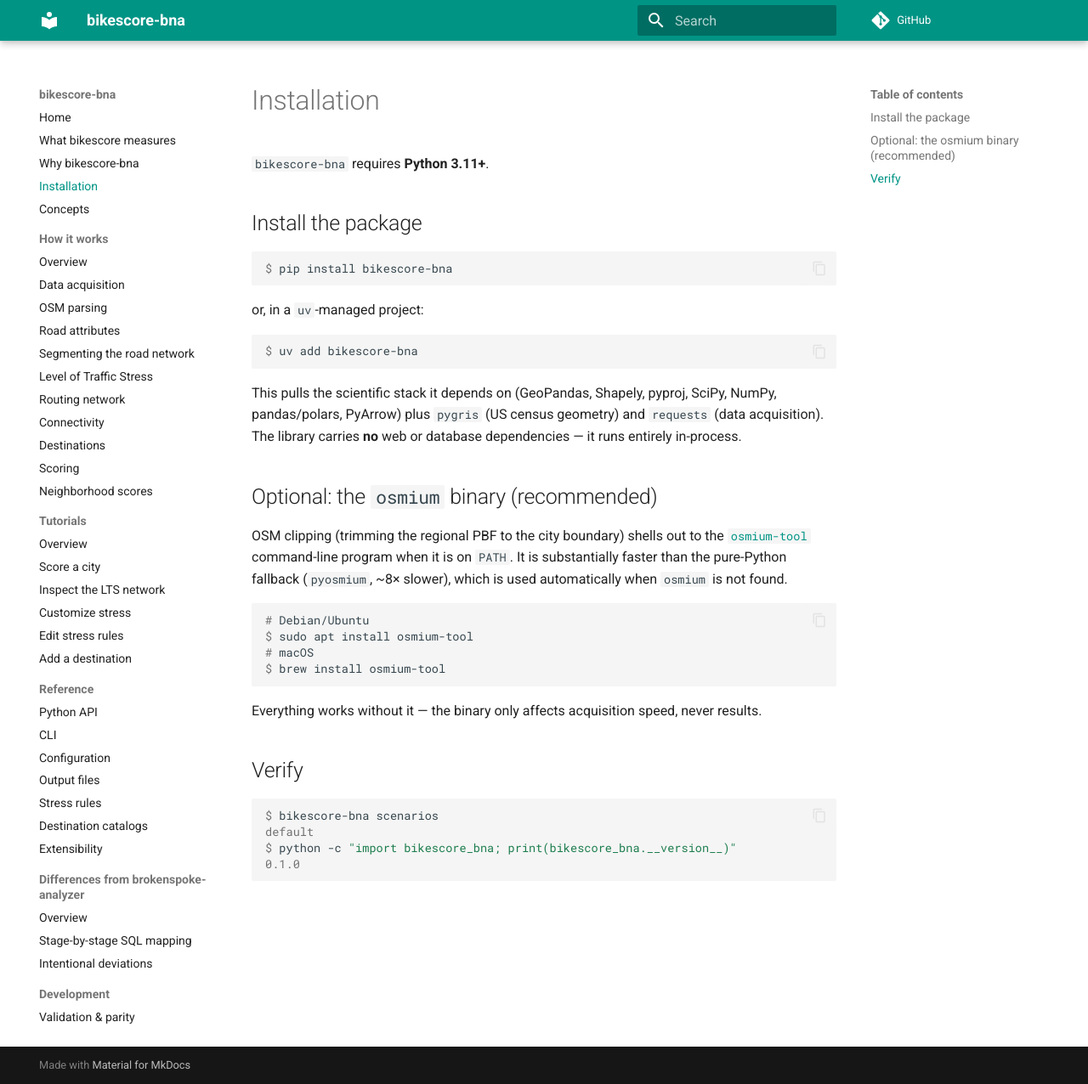
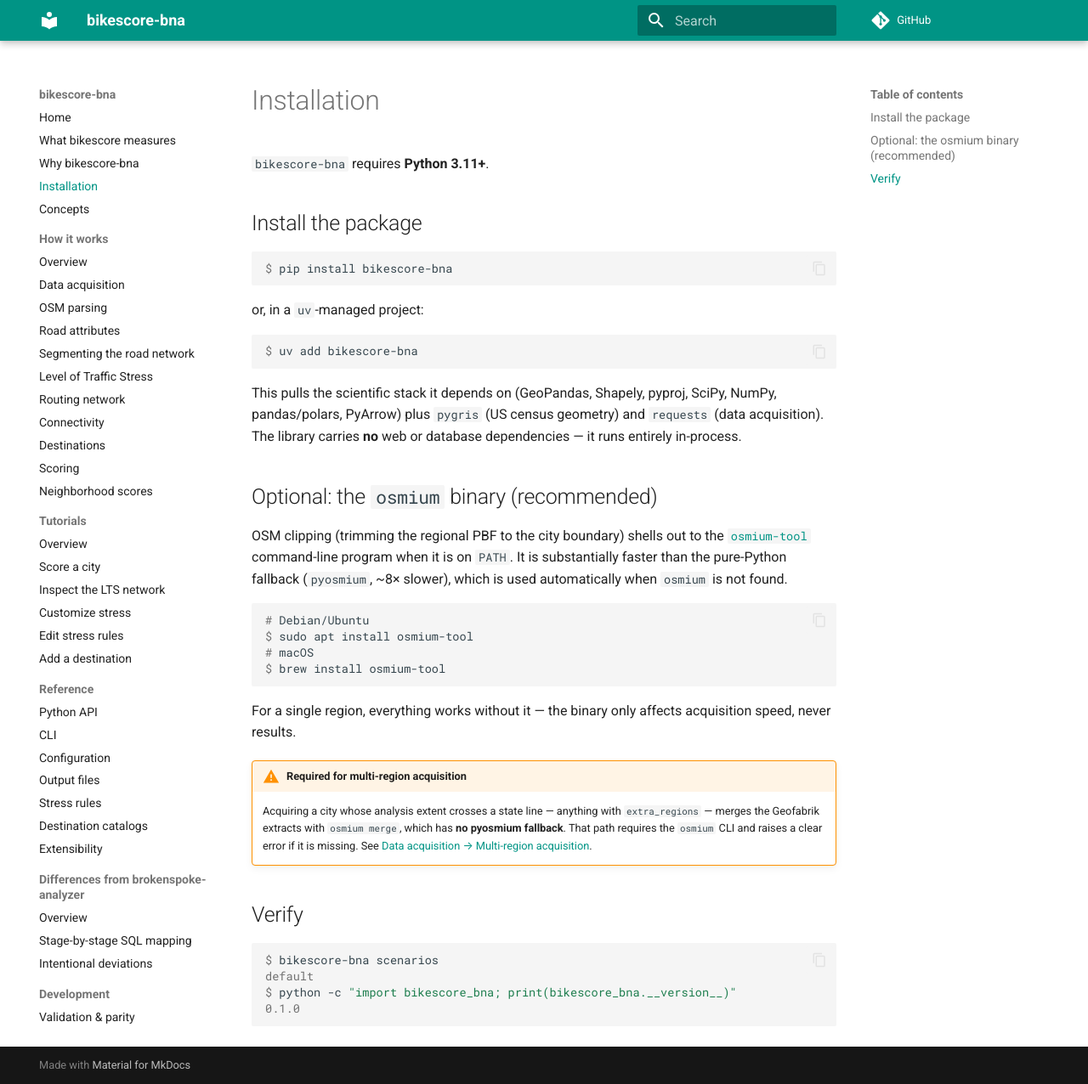
Before and after one commit to bright-fakl/bikescore-bna, an MkDocs documentation site: the page built from docs/installation.md, in a window 1280 px wide and 1276 px high. Shown: the whole window at 85% size. Built offline with MkDocs 1.6.1 and Material for MkDocs 9.7.7, drawn with Linux system fonts in a browser that asks for light colours; comment, search, counter and statistics services are not loaded.

Commit message:
docs: note osmium CLI is required for multi-region acquisition
Installation previously said osmium only affects speed. That holds for a single
region (pyosmium fallback), but multi-region acquisition merges extracts with
`osmium merge`, which has no pyosmium fallback and requires the CLI.

Co-Authored-By: Claude Opus 4.8 <noreply@anthropic.com>

````diff
--- a/docs/installation.md
+++ b/docs/installation.md
@@ -33,7 +33,15 @@ $ sudo apt install osmium-tool
 $ brew install osmium-tool
 ```
 
-Everything works without it — the binary only affects acquisition speed, never results.
+For a single region, everything works without it — the binary only affects
+acquisition speed, never results.
+
+!!! warning "Required for multi-region acquisition"
+    Acquiring a city whose analysis extent crosses a state line — anything with
+    `extra_regions` — merges the Geofabrik extracts with `osmium merge`, which has
+    **no pyosmium fallback**. That path requires the `osmium` CLI and raises a clear
+    error if it is missing. See
+    [Data acquisition → Multi-region acquisition](how-it-works/data-acquisition.md#multi-region-acquisition).
 
 ## Verify
 
````
